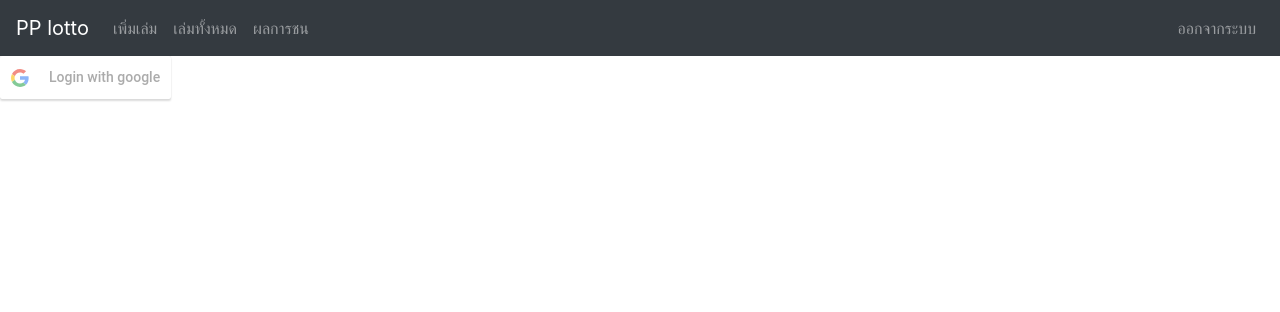
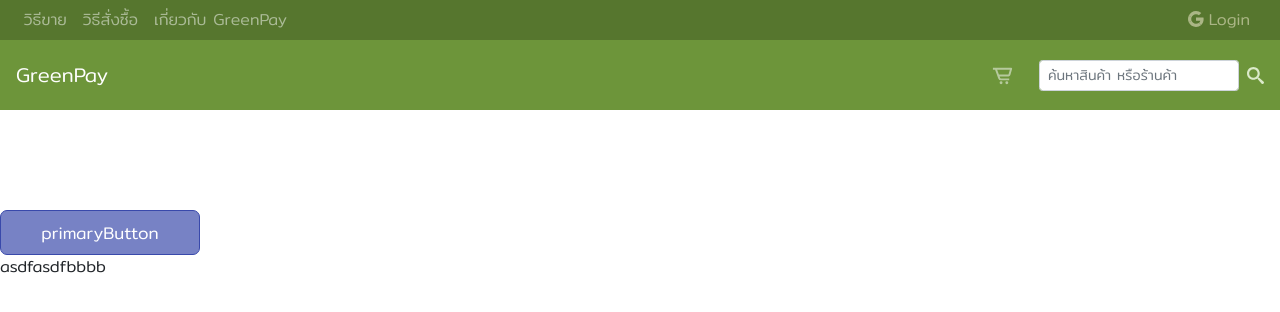
Before and after one commit to soizensun/GreenPay, a Next.js app: page / in a window 1280 px wide. Shown: the top 312 px of the page. Built offline with nearby package versions, Linux system fonts and the light colour scheme; no server answers.

Commit message:
create navbar

```diff
--- /dev/null
+++ b/components/CustomButton.js
@@ -0,0 +1,39 @@
+import React from 'react'
+import styled from 'styled-components'
+
+export default function CustomButton(props) {
+    return (
+        <div>
+            <PrimaryButton>{props.buttonText || "primaryButton"}</PrimaryButton>
+        </div>
+    )
+}
+
+const PrimaryButton = styled.button`
+    background-color: ${props => {
+        if(props.backgroundColor)
+            return props.backgroundColor + "af"
+        else return "#3949ABaf"
+        } };
+    color: white;
+    width: ${props => props.width || "200px"};
+    height: ${props => props.height || "45px"};
+    border: solid 1.5px ${props => props.backgroundColor || "#3949AB" }; ;
+    font-size: 17px;
+    border-radius: 7px;
+    transition: .6s;
+    overflow: hidden;
+
+    &:hover {
+        background: ${props => props.backgroundColor || "#3949AB" };
+        cursor: pointer;
+        color: rgb(255, 255, 255)
+    }
+
+    &:disabled, .submitBTN[disabled] {
+        border: 1px solid #999999;
+        background-color: #cccccc;
+        color: #666666;
+        cursor: no-drop;
+    }
+`
--- a/components/NavBar.jsx
+++ /dev/null
@@ -1,58 +0,0 @@
-import React, { useEffect, useState } from 'react'
-import Navbar from 'react-bootstrap/Navbar'
-import Nav from 'react-bootstrap/Nav'
-import Link from 'next/link'
-import Modal from 'react-bootstrap/Modal'
-
-export default function NavBar() {
-    const [show, setShow] = useState(false);
-
-    return (
-        <div>
-            <Navbar collapseOnSelect expand="lg" bg="dark" variant="dark">
-                <Link href="/Home" passHref>
-                    <Navbar.Brand href="">PP lotto</Navbar.Brand>
-                </Link>
-
-                <Navbar.Toggle aria-controls="responsive-navbar-nav" />
-                <Navbar.Collapse id="responsive-navbar-nav">
-                    <Nav className="mr-auto">
-                        <Nav.Link>เพิ่มเล่ม</Nav.Link>
-                        <Nav.Link>เล่มทั้งหมด</Nav.Link>
-                        <Link href="/Test" passHref>
-                            <Nav.Link>ผลการชน</Nav.Link>
-                        </Link>
-
-                    </Nav>
-                    <Nav>
-                        <Link href="/" passHref>
-                            <Nav.Link onClick={() => setShow(true)}>ออกจากระบบ</Nav.Link>
-                        </Link>
-                    </Nav>
-                </Navbar.Collapse>
-            </Navbar>
-
-            <Modal
-                show={show}
-                onHide={() => setShow(false)}
-            >
-                <Modal.Header closeButton>
-                    <Modal.Title id="example-custom-modal-styling-title">
-                        Custom Modal Styling
-                    </Modal.Title>
-                </Modal.Header>
-                <Modal.Body>
-                    <p>
-                        Ipsum molestiae natus adipisci modi eligendi? Debitis amet quae unde
-                        commodi aspernatur enim, consectetur. Cumque deleniti temporibus
-                        ipsam atque a dolores quisquam quisquam adipisci possimus
-                        laboriosam. Quibusdam facilis doloribus debitis! Sit quasi quod
-                        accusamus eos quod. Ab quos consequuntur eaque quo rem! Mollitia
-                        reiciendis porro quo magni incidunt dolore amet atque facilis ipsum
-                        deleniti rem!
-                    </p>
-                </Modal.Body>
-            </Modal>
-        </div>
-    )
-}
--- /dev/null
+++ b/layouts/MainLayout.js
@@ -0,0 +1,94 @@
+import Navbar from 'react-bootstrap/Navbar'
+import Nav from 'react-bootstrap/Nav'
+import Link from 'next/link'
+import Form from 'react-bootstrap/Form'
+import FormControl from 'react-bootstrap/FormControl'
+import { GrGoogle } from "react-icons/gr";
+import Axios from 'axios'
+import { GoogleLogin } from 'react-google-login';
+import { ImSearch } from "react-icons/im";
+import { BiCartAlt } from "react-icons/bi";
+import styled from 'styled-components'
+
+const HEADERS = { 'Content-Type': 'application/json' }
+
+
+const LoginButton = styled.button`
+    border: none;
+    background: none;
+    color: #ABB686;
+
+    &:hover {
+        color: #DBEAC9;
+    }
+`
+
+export default function MainLayout(props) {
+
+    const responseGoogle = (response) => {
+        console.log(response);
+
+        Axios.post('/api/googleAuth', JSON.stringify({ "tokenId": response.tokenId }), { headers: HEADERS })
+            .then(res => {
+                console.log(res.data);
+            })
+            .catch(err => {
+            })
+    }
+
+    return (
+        <div>
+            <Navbar collapseOnSelect variant="dark" sticky="top" style={{ backgroundColor: "#56762E", height: "40px" }}>
+                <Nav className="mr-auto">
+                    <Nav.Link>วิธีขาย</Nav.Link>
+                    <Nav.Link>วิธีสั่งซื้อ</Nav.Link>
+                    <Link href="/Test" passHref>
+                        <Nav.Link>เกี่ยวกับ GreenPay</Nav.Link>
+                    </Link>
+
+                </Nav>
+                <Nav>
+                    <Link href="/" passHref>
+                        <Nav.Link>
+                            <GoogleLogin
+                                clientId="1068628232562-qm0ssc22ls4ks62jcopg1frqbdau8jau.apps.googleusercontent.com"
+                                render={renderProps => (
+                                    <LoginButton onClick={renderProps.onClick}>
+                                        <GrGoogle style={{ marginRight: "5px", marginBottom: "3px" }} />Login
+                                    </LoginButton>
+                                )}
+                                buttonText="Login with google"
+                                onSuccess={responseGoogle}
+                                onFailure={responseGoogle}
+                                cookiePolicy={'single_host_origin'}
+                            />
+                        </Nav.Link>
+
+
+                    </Link>
+                </Nav>
+            </Navbar>
+
+
+            <Navbar collapseOnSelect variant="dark" sticky="top" style={{ backgroundColor: "#6D953A", height: "70px" }}>
+                <Link href="/Home" passHref>
+                    <Navbar.Brand href="">GreenPay</Navbar.Brand>
+                </Link>
+                <Nav className="mr-auto">
+                </Nav>
+                <Nav>
+                    <Link href="/" passHref>
+                        <Nav.Link><BiCartAlt style={{fontSize: "23px", marginRight: "17px"}}/></Nav.Link>
+                    </Link>
+                    <Form inline>
+                        <FormControl type="text" size="sm" placeholder="ค้นหาสินค้า หรือร้านค้า" className="mr-sm-2" />
+                        <ImSearch style={{color: "#DBEAC9", fontSize: "17px"}}/>
+                    </Form>
+
+                </Nav>
+            </Navbar>
+
+            {props.children}
+        </div>
+    )
+}
--- a/layouts/MainLayout.jsx
+++ /dev/null
@@ -1,10 +0,0 @@
-import NavBar from '../components/NavBar'
-
-export default function MainLayout(props) {
-    return (
-        <div>
-            <NavBar/>
-            {props.children}
-        </div>
-    )
-}
--- a/pages/_app.js
+++ b/pages/_app.js
@@ -1,16 +1,18 @@
-import '../styles/globals.css'
+
 import Head from 'next/head'
 import 'bootstrap/dist/css/bootstrap.min.css';
 
 function MyApp({ Component, pageProps }) {
   return (
-    <>
+    <div style={{ fontFamily: 'Mitr' }}>
       <Head>
         <title>Create Next App</title>
         <link rel="icon" href="/favicon.ico" />
+        <link rel="preconnect" href="https://fonts.gstatic.com"></link>
+        <link href="https://fonts.googleapis.com/css2?family=Mitr:wght@300&display=swap" rel="stylesheet"></link>
       </Head>
-      < Component {...pageProps } />
-    </>
+      < Component {...pageProps} />
+    </div>
   )
 }
 
--- a/pages/index.js
+++ b/pages/index.js
@@ -1,35 +1,19 @@
-import { useEffect } from 'react'
 import MainLayout from "../layouts/MainLayout";
-import { GoogleLogin } from 'react-google-login';
 import Axios from 'axios'
+import CustomButton from '../components/CustomButton'
 
-
-const HEADERS = { 'Content-Type': 'application/json' }
 export default function Home() {
-
-  const responseGoogle = (response) => {
-    console.log(response);
-
-    Axios.post('/api/googleAuth', JSON.stringify({ "tokenId": response.tokenId }), { headers: HEADERS })
-    .then(res => {
-        console.log(res.data);
-    })
-    .catch(err => {
-    })
-  }
 
   return (
     <div>
       <MainLayout>
 
         <main>
-            <GoogleLogin
-              clientId="1068628232562-qm0ssc22ls4ks62jcopg1frqbdau8jau.apps.googleusercontent.com"
-              buttonText="Login with google"
-              onSuccess={responseGoogle}
-              onFailure={responseGoogle}
-              cookiePolicy={'single_host_origin'}
-            />
+          <div style={{ height: "4000px", marginTop: "100px"}}>
+            <CustomButton/>
+            asdfasdfbbbb
+          </div>
+
         </main>
       </MainLayout>
     </div>
--- a/styles/globals.css
+++ /dev/null
@@ -1,16 +0,0 @@
-html,
-body {
-  padding: 0;
-  margin: 0;
-  font-family: -apple-system, BlinkMacSystemFont, Segoe UI, Roboto, Oxygen,
-    Ubuntu, Cantarell, Fira Sans, Droid Sans, Helvetica Neue, sans-serif;
-}
-
-a {
-  color: inherit;
-  text-decoration: none;
-}
-
-* {
-  box-sizing: border-box;
-}
```
Also changed, not shown: package.json (+6 -1 lines), .babelrc (added), 2 other files (tests, documents, lock files or other folders). Lines whose indentation alone changed are shown as unchanged.
